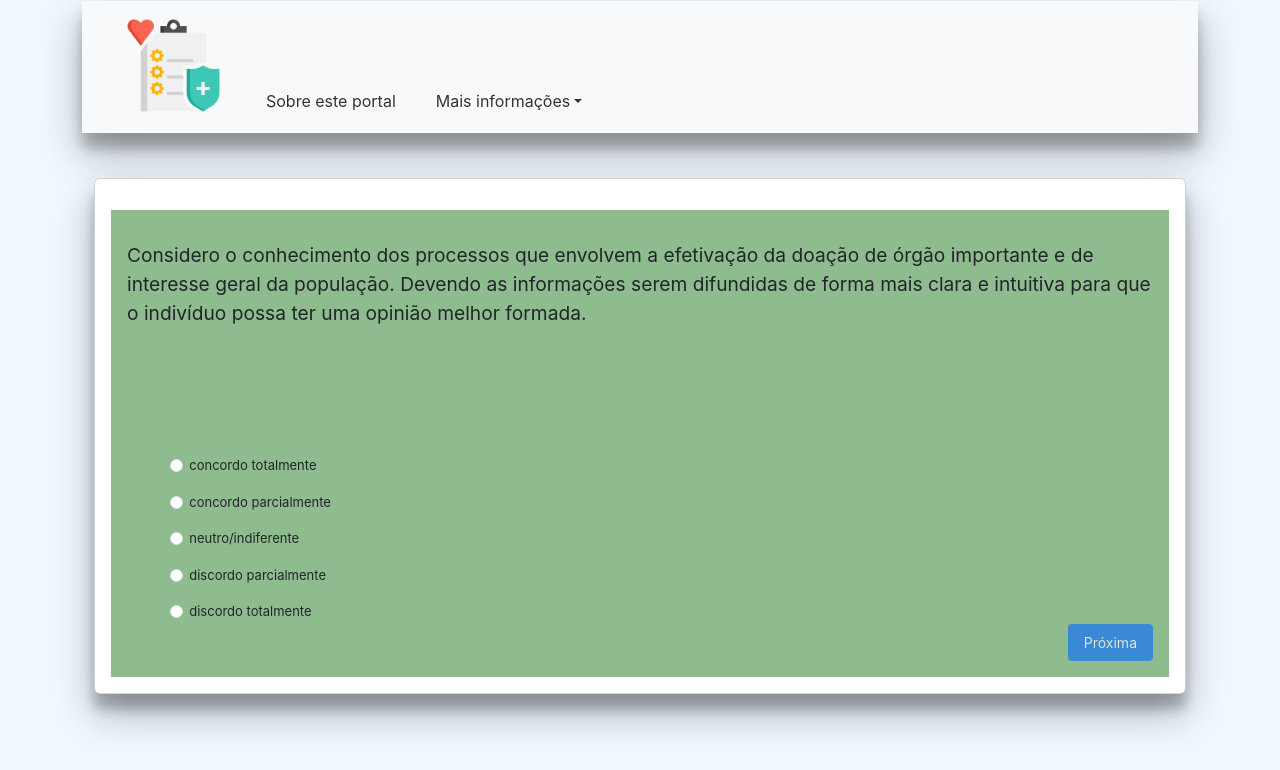
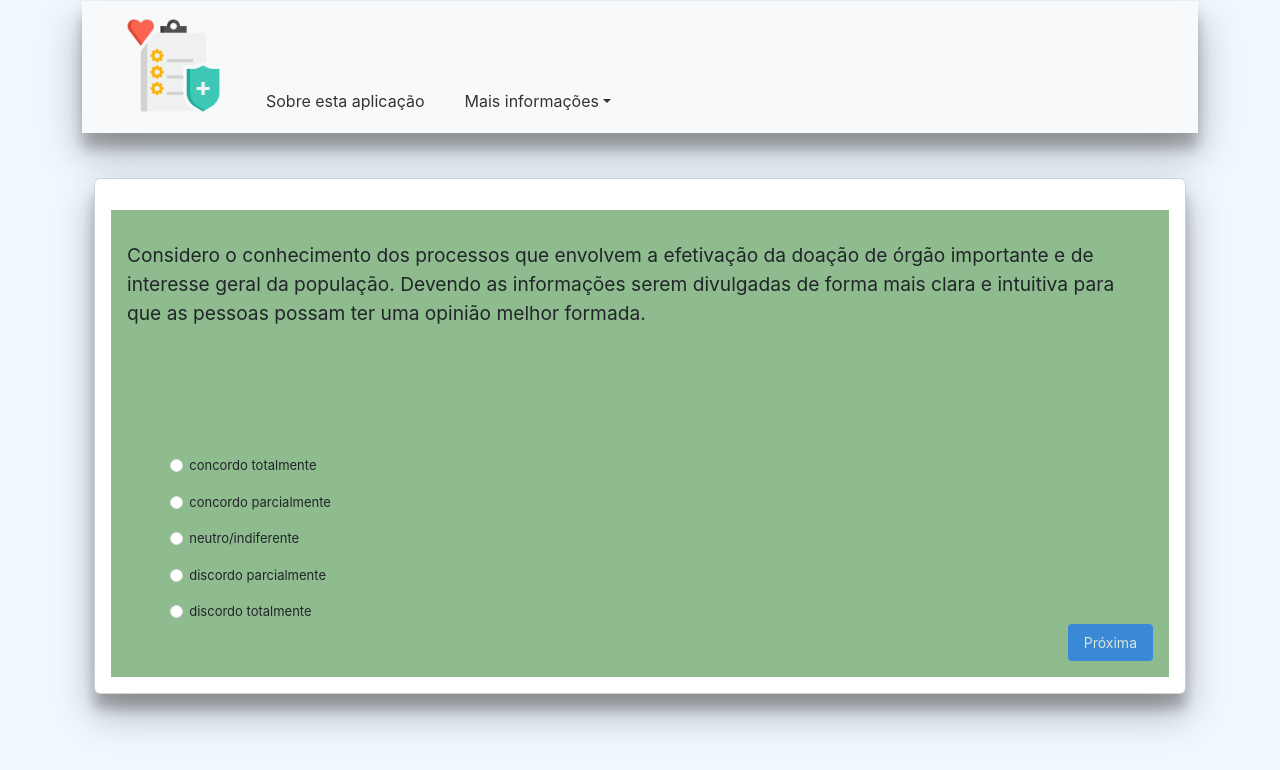
Before and after one commit to cruz-jonas/portal-doe-vidas-react, a React (Create React App) app: page / in a window 1280 px wide. Shown: the top 770 px of the page. Built offline with nearby package versions, Linux system fonts and the light colour scheme.

Commit message:
adjusts about nomenclature

```diff
--- a/public/index.html
+++ b/public/index.html
@@ -12,7 +12,7 @@
     <link rel="apple-touch-icon" href="%PUBLIC_URL%/logo192.png" />
     <link rel="manifest" href="%PUBLIC_URL%/manifest.json" />
     <link href="https://cdn.jsdelivr.net/npm/bootstrap@5.3.0-alpha3/dist/css/bootstrap.min.css" rel="stylesheet" integrity="sha384-KK94CHFLLe+nY2dmCWGMq91rCGa5gtU4mk92HdvYe+M/SXH301p5ILy+dN9+nJOZ" crossorigin="anonymous">
-    <title>Portal Doe Vidas</title>
+    <title>Doe Vidas</title>
   </head>
   <body>
     <script src="https://cdn.jsdelivr.net/npm/bootstrap@5.3.0-alpha3/dist/js/bootstrap.bundle.min.js" integrity="sha384-ENjdO4Dr2bkBIFxQpeoTz1HIcje39Wm4jDKdf19U8gI4ddQ3GYNS7NTKfAdVQSZe" crossorigin="anonymous"></script>
--- a/src/App.js
+++ b/src/App.js
@@ -29,7 +29,7 @@ function App() {
               src={doacaoIcone} />
           </Col>
           <Col className="col-11 col-md-auto aboutSite">
-            <Navbar.Brand className="navbar-brand navFontSize" onClick={() => setAboutModalShow(true)}>Sobre este portal</Navbar.Brand>
+            <Navbar.Brand className="navbar-brand navFontSize" onClick={() => setAboutModalShow(true)}>Sobre esta aplicação</Navbar.Brand>
           </Col>
           <Col className="col-11 col-md-auto aboutSite aboutSite-information">
             <NavDropdown
--- a/src/component/AboutModalComponent.js
+++ b/src/component/AboutModalComponent.js
@@ -9,8 +9,9 @@ const AboutModalComponent = (props) => {
             centered>
             <Modal.Body>
                 <p>
-                Este portal foi pensado, planejado e desenvolvido, do início ao fim,
-                para contemplar o trabalho de conclusão de curso de Sistemas de Informação.
+                Esta aplicação foi pensada, planejada e desenvolvida, do início ao fim,
+                para contemplar o trabalho de conclusão de curso de Sistemas de Informação da
+                Universidade do Vale do Rio dos Sinos.
                 Em seu desenvolvimento foram utilizadas algumas tecnologias e ferramentas,
                 tais como: React.js, Bootstrap, Node.js, Express e MongoDB.
                 Baseado nos modelos TAM(Technology Acceptance Model) e SUS(System Usability Scale)
--- a/src/data/questions.js
+++ b/src/data/questions.js
@@ -1,6 +1,6 @@
 export const questions = [
     {
-        questionText: "Considero o conhecimento dos processos que envolvem a efetivação da doação de órgão importante e de interesse geral da população. Devendo as informações serem difundidas de forma mais clara e intuitiva para que o indivíduo possa ter uma opinião melhor formada.",
+        questionText: "Considero o conhecimento dos processos que envolvem a efetivação da doação de órgão importante e de interesse geral da população. Devendo as informações serem divulgadas de forma mais clara e intuitiva para que as pessoas possam ter uma opinião melhor formada.",
         answerOptions: [
             { answerText: "concordo totalmente" },
             { answerText: "concordo parcialmente" },
@@ -12,7 +12,7 @@ export const questions = [
         position: 1
     },
     {
-        questionText: "É de meu conhecimento que para uma doação seja apta ao processo, deve ter sido decretada morte encefálica do paciente, constatada e redigida por dois médicos mediante a utilização de critérios técnicos e clínicos definidos pelo CFM(Conselho Federal de Medicina). E que se óbito for oriundo de parada cardiorrespiratória apenas os tecidos podem ser doados.",
+        questionText: "É de meu conhecimento que para uma doação seja apta ao processo, deve ter sido decretada morte encefálica do paciente, constatada e redigida por dois médicos mediante a utilização de critérios técnicos e clínicos definidos pelo CFM(Conselho Federal de Medicina). E que se o óbito for oriundo de parada cardiorrespiratória apenas os tecidos podem ser doados.",
         answerOptions: [
             { answerText: "concordo totalmente" },
             { answerText: "concordo parcialmente" },
@@ -72,7 +72,7 @@ export const questions = [
         position: 6
     },
     {
-        questionText: "Este portal me ajudou a ter mais conhecimento acerca dos processos que envolvem a doação de órgãos.",
+        questionText: "Esta aplicação me ajudou a ter mais conhecimento acerca dos processos que envolvem a doação de órgãos.",
         answerOptions: [
             { answerText: "concordo totalmente" },
             { answerText: "concordo parcialmente" },
@@ -80,13 +80,13 @@ export const questions = [
             { answerText: "discordo parcialmente" },
             { answerText: "discordo totalmente" },
         ],
-        name: "Sobre o portal ter ajudado quanto ao conhecimento sobre o assunto",
+        name: "Sobre a aplicação ter ajudado quanto ao conhecimento sobre o assunto",
         position: 7
     },
     {
-        questionText: "Será de grande utilidade sua opinião sobre este portal.",
+        questionText: "Será de grande utilidade sua opinião sobre esta aplicação.",
         answerOptions: ["."],
-        name: "Opinião sobre o portal",
+        name: "Opinião sobre a aplicação",
         position: 8
     },
     {
```
